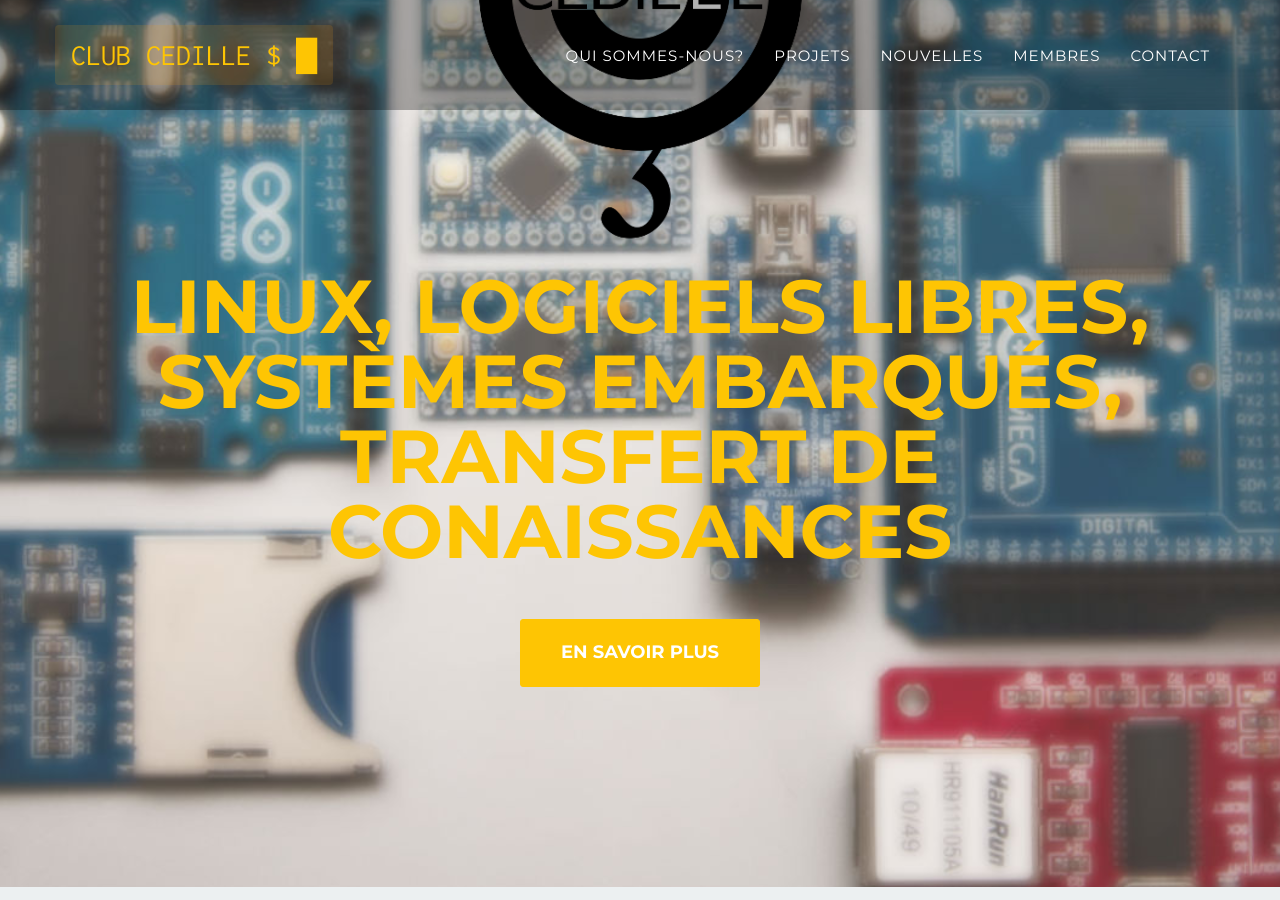
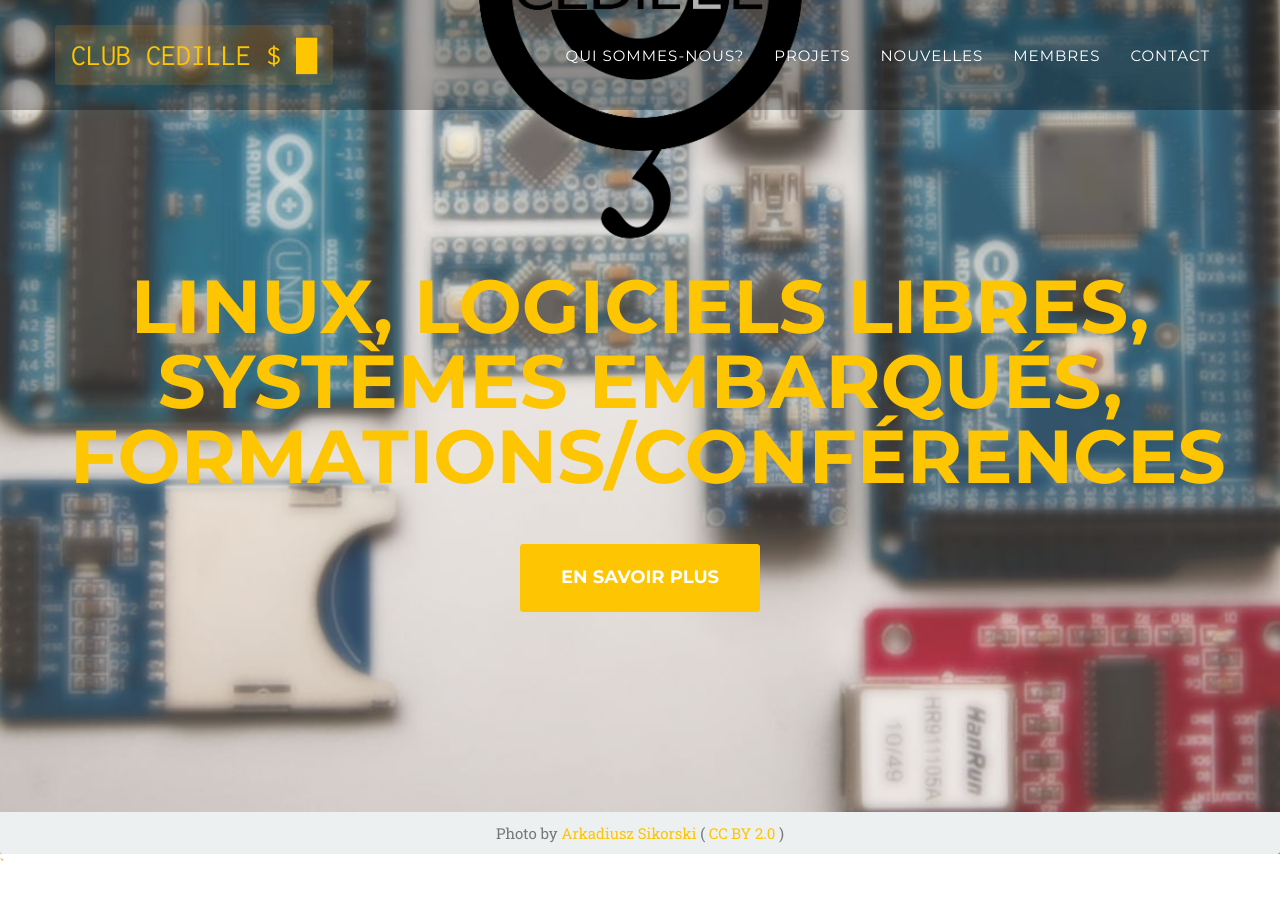
Before and after one commit to ClubCedille/clubcedille.github.io, a Jekyll site: the page built from index.html, in a window 1280 px wide and 900 px high, scrolled down 291 px. Built offline with Jekyll 4.4.1, drawn with Linux system fonts in a browser that asks for light colours; some web fonts are replaced.

Commit message:
Changed home text once again (bad fit)

```diff
--- a/_data/fr/home.yml
+++ b/_data/fr/home.yml
@@ -1,3 +1,3 @@
 intro: Club Cedille
-head: Linux, logiciels libres, systèmes embarqués, transfert de conaissances
+head: Linux, logiciels libres, systèmes embarqués, formations/conférences
 more: En savoir plus
```
